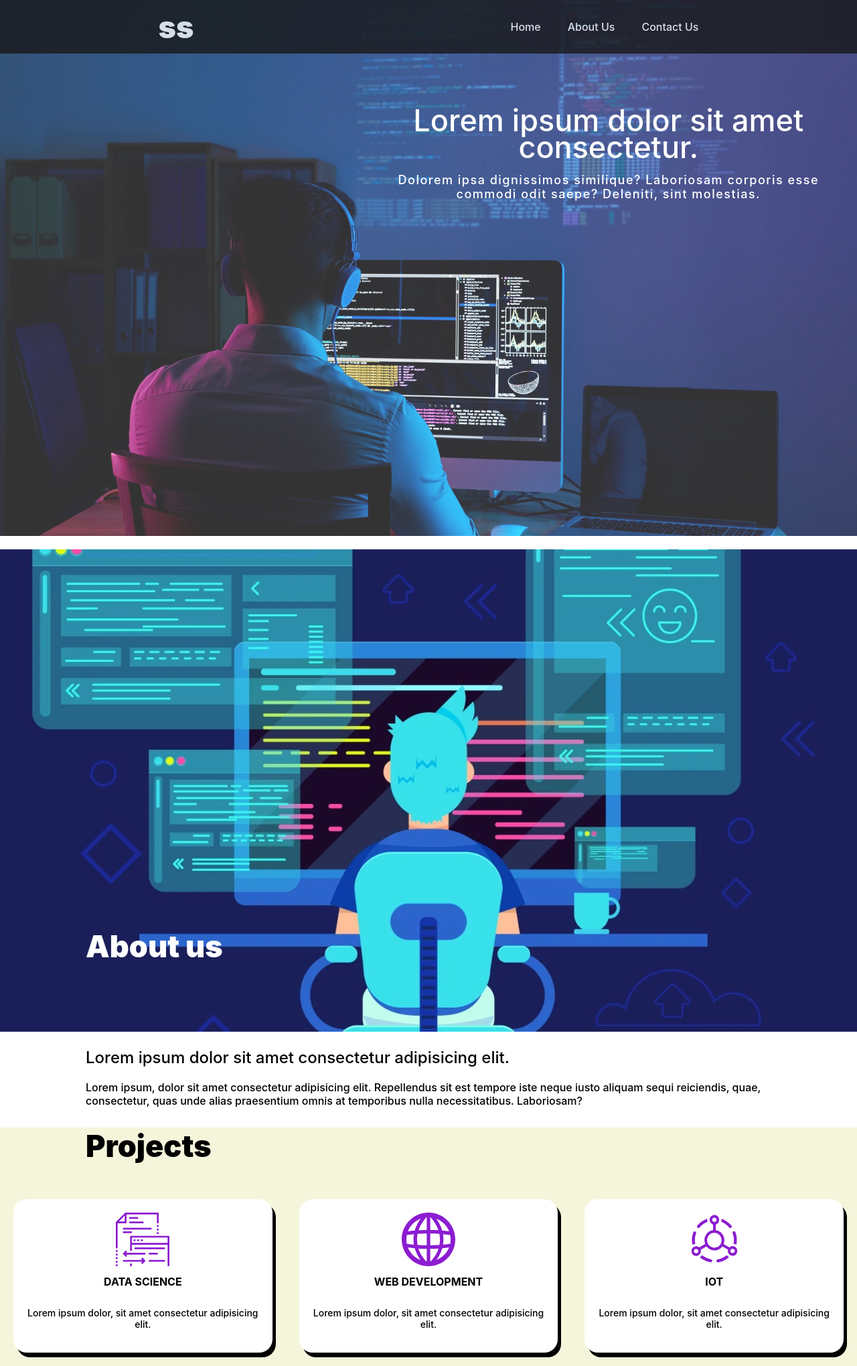
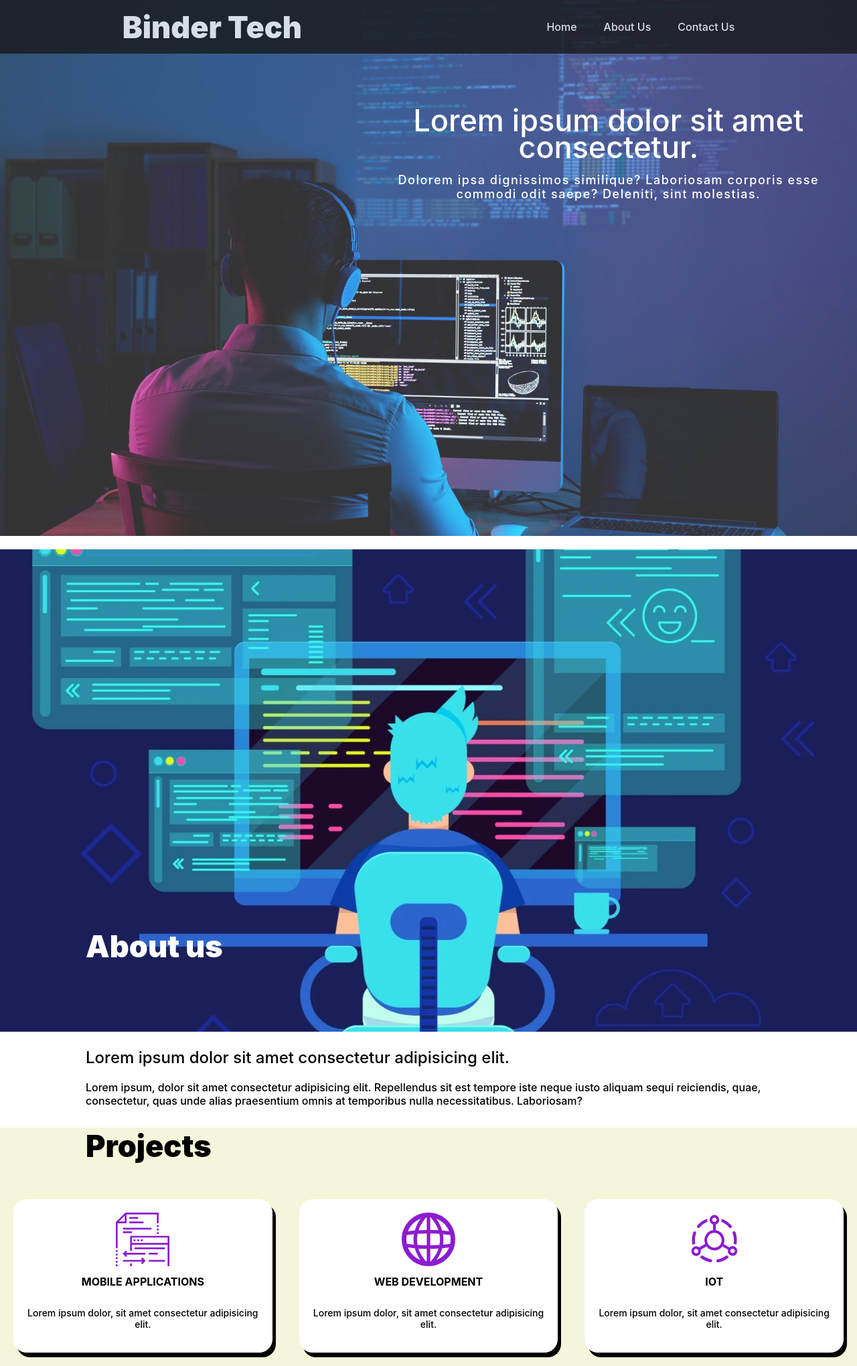
Before and after one commit to NoobMaester/ss, a React (Create React App) app: page / in a window 1280 px wide. Shown: the whole page at 67% size. Built offline with nearby package versions, Linux system fonts and the light colour scheme.

Commit message:
added new texts

```diff
--- a/src/components/Navbar/NavBar.js
+++ b/src/components/Navbar/NavBar.js
@@ -4,7 +4,7 @@ const NavBar = () => {
   return (
     <div>
         <nav className={classes.navbar}>
-            <h1>ss</h1>
+            <h1>Binder Tech</h1>
             <ul>
                 <li><a href="/">Home</a></li>
                 <li><a href="/#about">About Us</a></li>
--- a/src/components/Projects/Projects.js
+++ b/src/components/Projects/Projects.js
@@ -12,7 +12,7 @@ const Projects = () => {
         <div className={classes.cards}>
             <div className={classes.card}>
                 <img src={data} alt="data" />
-                <h2>Data Science</h2>
+                <h2>Mobile applications</h2>
                 <p>Lorem ipsum dolor, sit amet consectetur adipisicing elit.</p>
             </div>
             <div className={classes.card}>
```
Also changed, not shown: 1 other file (tests, documents, lock files or other folders).
